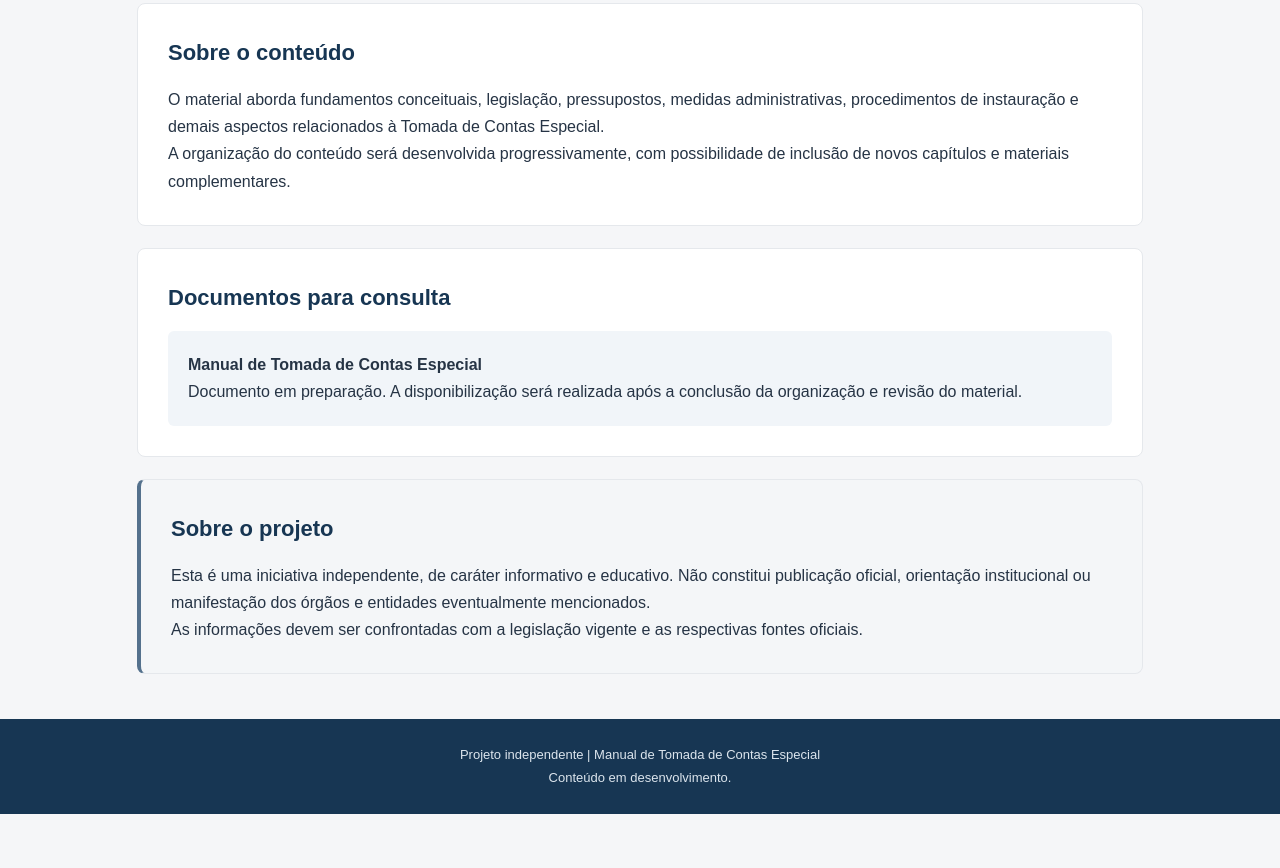
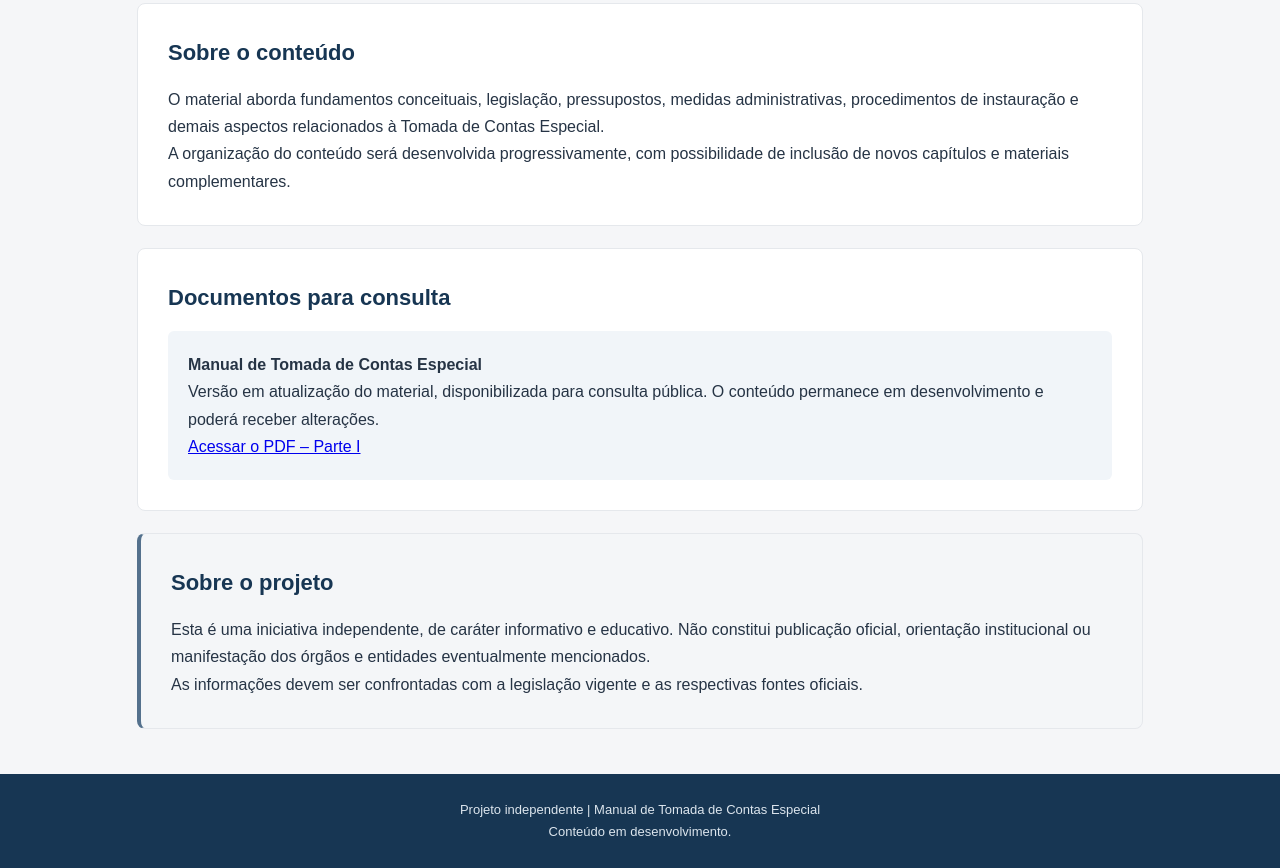
Before and after one commit to DCACTCE/Manual-Tomada-de-Contas-Especial, a plain HTML site: page index.html in a window 1280 px wide. Shown: the part 531-1399 px from the top of the page. Before the commit the page ends 1345 px from the top, so only its background shows below. Drawn offline with Linux system fonts and the light colour scheme.

Commit message:
Atualização da seção de documentos com link para a Parte I
Updated the document description and added a link to the PDF.

```diff
--- a/index.html
+++ b/index.html
@@ -172,8 +172,16 @@
         <h2>Documentos para consulta</h2>
         <div class="documento">
             <strong>Manual de Tomada de Contas Especial</strong>
-            <p>Documento em preparação. A disponibilização será realizada
-            após a conclusão da organização e revisão do material.</p>
+            <p>
+    Versão em atualização do material, disponibilizada para consulta pública.
+    O conteúdo permanece em desenvolvimento e poderá receber alterações.
+</p>
+
+<p>
+    <a href="manual-tomada-de-contas-especial-parte-1.pdf" target="_blank" rel="noopener">
+        Acessar o PDF – Parte I
+    </a>
+</p>
         </div>
     </section>
 
```
